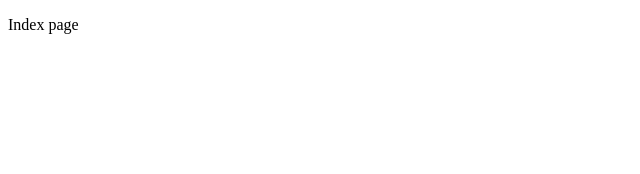
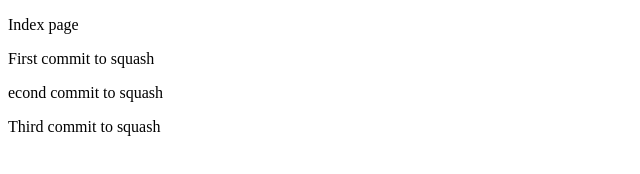
Before and after one commit to SanjayV-CSE/ass1-techademy, a plain HTML site: page index.html in a window 1280 px wide. Shown: the whole page, without its empty margins (0-640 px from the left). Drawn offline with Linux system fonts and the light colour scheme.

Commit message:
All merged
Second

Third

```diff
--- a/index.html
+++ b/index.html
@@ -1,11 +1,17 @@
 <!DOCTYPE html>
 <html lang="en">
+
 <head>
     <meta charset="UTF-8">
     <meta name="viewport" content="width=device-width, initial-scale=1.0">
     <title>Document</title>
 </head>
+
 <body>
     <p>Index page</p>
+    <p>First commit to squash</p>
+    <p>econd commit to squash</p>
+    <p>Third commit to squash</p>
 </body>
+
 </html>
```
